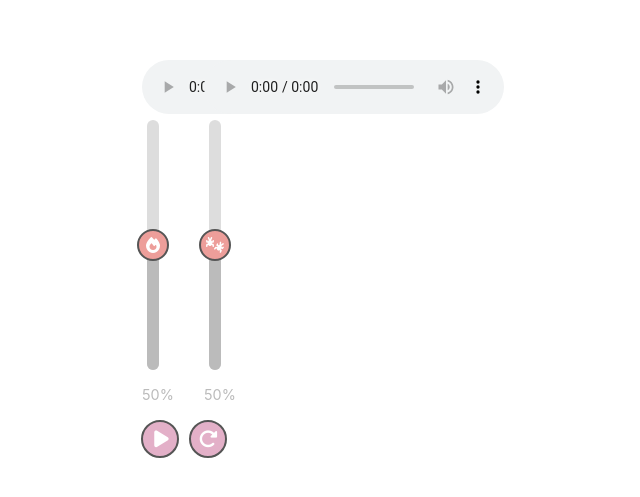
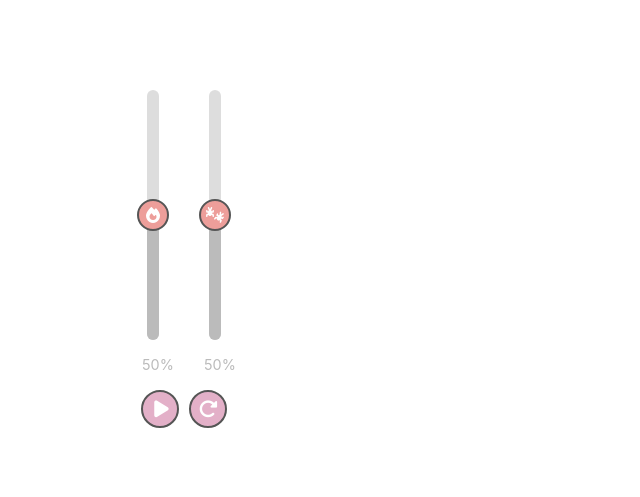
Before and after one commit to weiying-chen/noice, a React (Vite) app: page / in a window 1280 px wide. Shown: the part 141-638 px from the top of the page, without its empty margins (456-1096 px from the left). Built offline with nearby package versions, Linux system fonts and the light colour scheme.

Commit message:
Remove index prop from Audio

```diff
--- a/src/App.tsx
+++ b/src/App.tsx
@@ -68,11 +68,11 @@ const useAudio = (audios, options) => {
 };
 
 const Audio = forwardRef((props, ref) => {
-  const { src, icon, volume, index, handleSliderChange } = props;
+  const { src, icon, volume, handleSliderChange } = props;
 
   return (
     <div className="audio">
-      <audio ref={ref} loop controls>
+      <audio ref={ref} loop>
         <source src={src} type="audio/mpeg" /> Your browser does
         not support the audio element.
       </audio>
@@ -82,7 +82,7 @@ const Audio = forwardRef((props, ref) => {
           max={100}
           step={1}
           value={volume}
-          onChange={(value) => handleSliderChange(value, index)}
+          onChange={handleSliderChange}
           $icon={icon}
           vertical
         />
@@ -117,10 +117,9 @@ function App() {
         {audioRefs.map((audioRef, index) => (
           <Audio
             key={audioRef.src}
-            index={index}
+            volume={volumes[index]}
+            handleSliderChange={(value) => handleSliderChange(value, index)}
             {...audioRef}
-            volume={volumes[index]}
-            handleSliderChange={handleSliderChange}
           />
         ))}
       </div>
```
